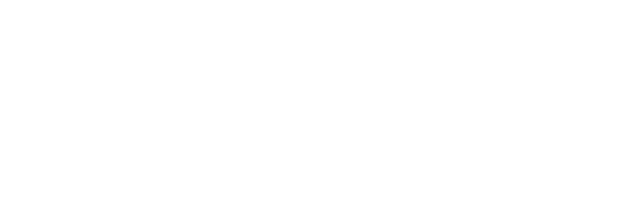
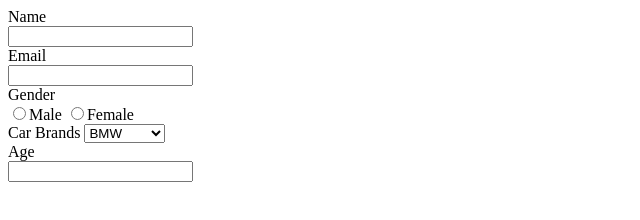
Before and after one commit to acciojob/signup-form-car-madhab-tripathy, a website: page main.html in a window 1280 px wide. Shown: the whole page, without its empty margins (0-640 px from the left). Drawn offline with Linux system fonts and the light colour scheme.

Commit message:
created a submission

```diff
--- a/main.html
+++ b/main.html
@@ -7,6 +7,24 @@
 </head>
 
 <body>
+	<form method="post">
+		<label for="name">Name</label><br>
+		<input type="text" id="name" required><br>
+		<label for="email">Email</label><br>
+		<input type="email" id="email" required><br>
+		<label for="gender">Gender</label><br>
+		<input type="radio" id="gender_m" name="gender" value="male">Male
+		<input type="radio" id="gender_f" name="gender" value="feamle">Female<br>
+		<label for="cars">Car Brands</label>
+		<select id="cars" required>
+		  <option value="BMW">BMW</option>
+		  <option value="Audi">Audi</option>
+		  <option value="Mercedez">Mercedez</option>
+		</select><br>
+		<label for="age">Age</label><br>
+		<input type="number" id="age" required><br>
+
+	</form>
 	<!-- the entire body must be written by student -->
     <script type="text/javascript" src="./script.js">
 </script>
```
